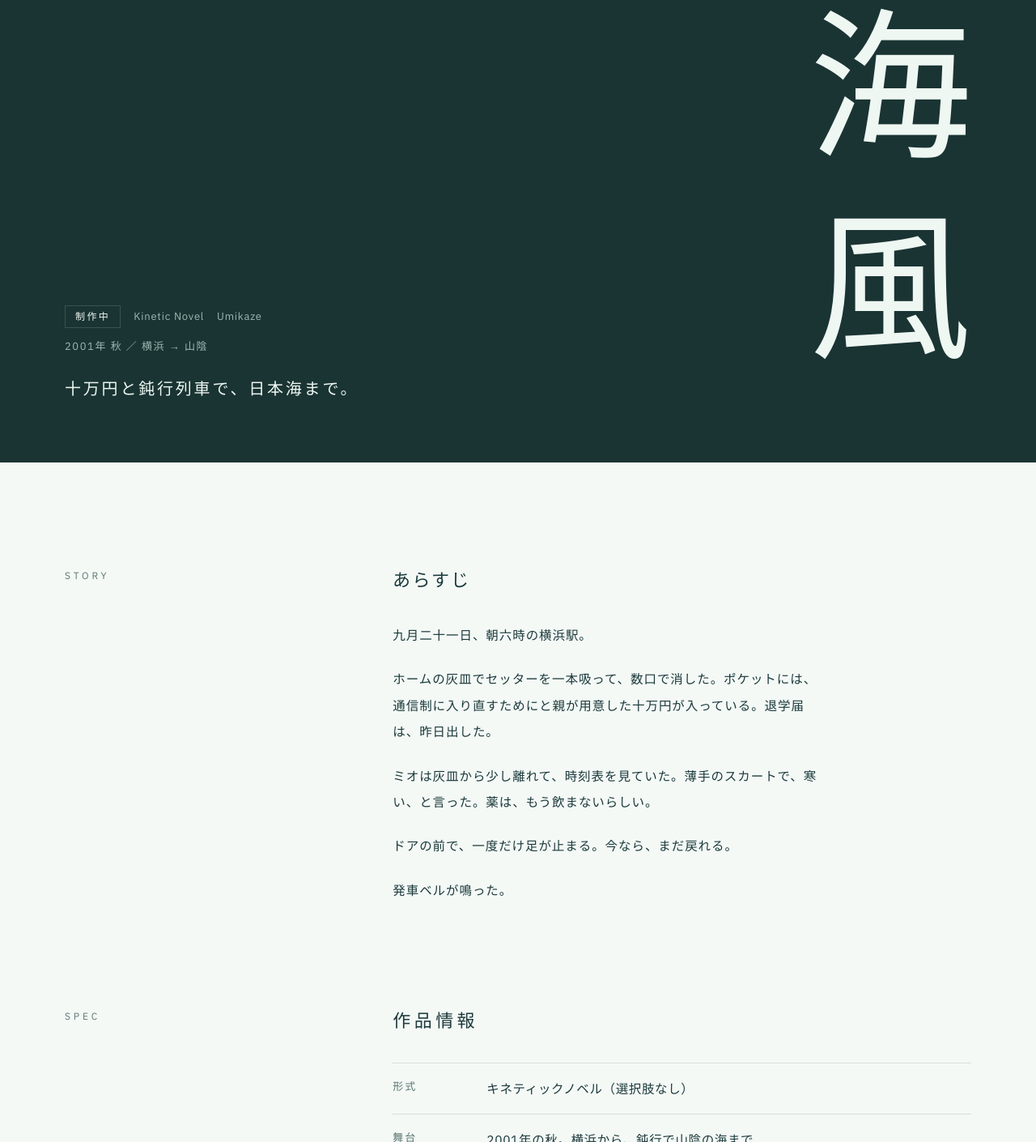
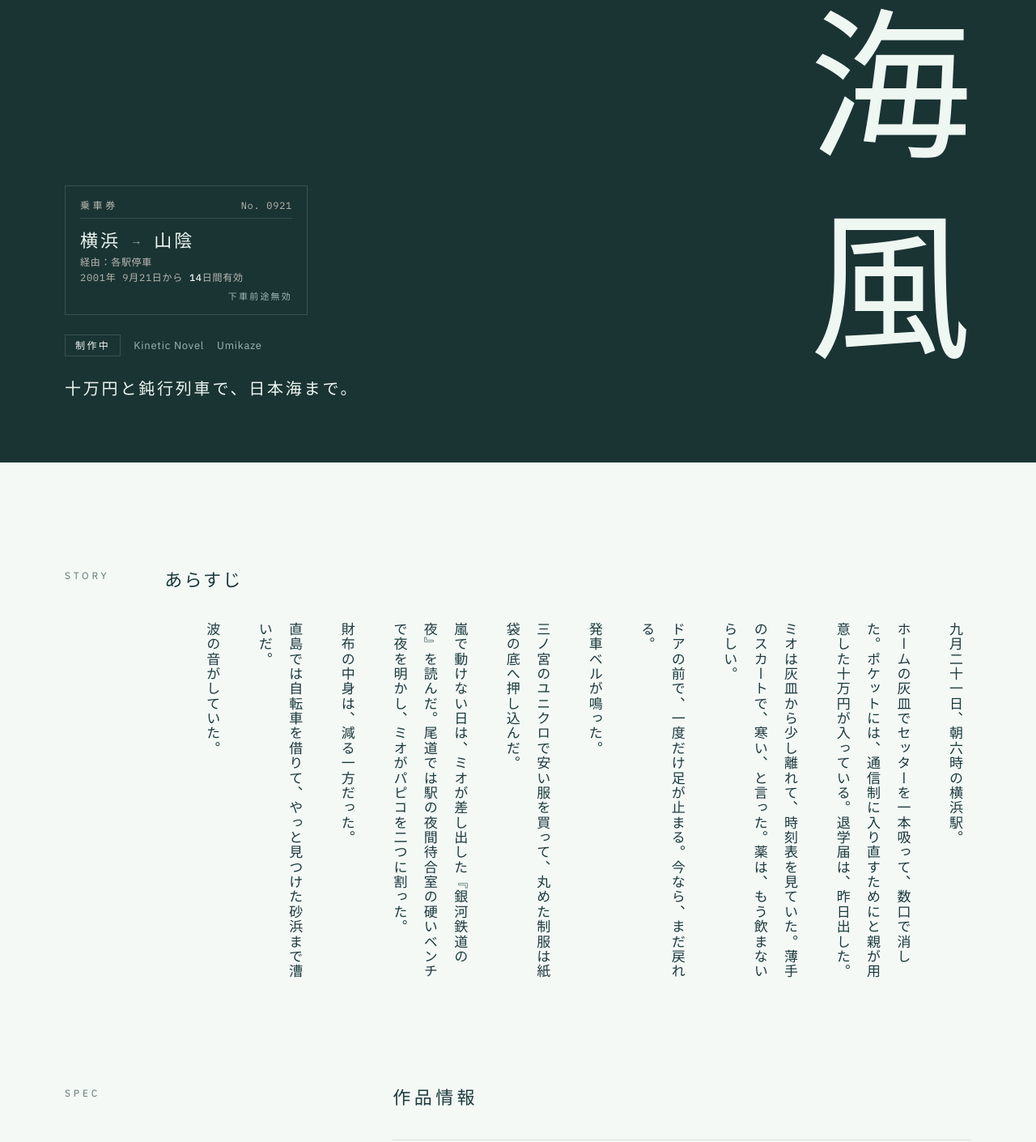
Before and after one commit to mirinnano/ponkotsu-soft-astro, an Astro site: page /works/umikaze in a window 1280 px wide. Shown: the part 137-1547 px from the top of the page at 81% size. Built offline with nearby package versions, Linux system fonts and the light colour scheme; Astro itself is replaced by a stand-in of ours; a web font is replaced by a local one.

Commit message:
海風のページを文学寄りに：縦書きのあらすじ、乗車券、頁送りの ▼
- あらすじを明朝の縦書きに（スマホは横書き）。旅の場面をシナリオから足す
- ページ上部に線だけの乗車券（横浜→山陰、14日間有効、下車前途無効）
- あらすじの末尾にノベルゲームの頁送り記号

Co-Authored-By: Claude Opus 5.5 <noreply@anthropic.com>

```diff
--- a/src/data/works.ts
+++ b/src/data/works.ts
@@ -11,6 +11,7 @@ export type Work = {
   progress: { label: string; value: number }[];
   characters: Character[];
   specs: Spec[];
+  ticket: { from: string; to: string; via: string; date: string; days: number };
   setting: string;
   betaOpen: boolean;
 };
@@ -31,7 +32,14 @@ export const works: Work[] = [
       'ミオは灰皿から少し離れて、時刻表を見ていた。薄手のスカートで、寒い、と言った。薬は、もう飲まないらしい。',
       'ドアの前で、一度だけ足が止まる。今なら、まだ戻れる。',
       '発車ベルが鳴った。',
+      '三ノ宮のユニクロで安い服を買って、丸めた制服は紙袋の底へ押し込んだ。',
+      '嵐で動けない日は、ミオが差し出した『銀河鉄道の夜』を読んだ。尾道では駅の夜間待合室の硬いベンチで夜を明かし、ミオがパピコを二つに割った。',
+      '財布の中身は、減る一方だった。',
+      '直島では自転車を借りて、やっと見つけた砂浜まで漕いだ。',
+      '波の音がしていた。',
     ],
+    // ページ上部の切符（乗車券）に載せる文字
+    ticket: { from: '横浜', to: '山陰', via: '各駅停車', date: '2001年 9月21日', days: 14 },
     progress: [{ label: 'シナリオ・スクリプト', value: 25 }],
     specs: [
       { term: '形式', desc: 'キネティックノベル（選択肢なし）' },
--- a/src/layouts/Base.astro
+++ b/src/layouts/Base.astro
@@ -50,7 +50,7 @@ const ogImage = new URL(u(image), Astro.site);
     <link rel="preconnect" href="https://fonts.gstatic.com" crossorigin />
     <link
       rel="stylesheet"
-      href="https://fonts.googleapis.com/css2?family=IBM+Plex+Sans:wght@400;500;600&family=IBM+Plex+Sans+JP:wght@400;500;600&family=Shippori+Mincho:wght@500&display=swap"
+      href="https://fonts.googleapis.com/css2?family=IBM+Plex+Sans:wght@400;500;600&family=IBM+Plex+Sans+JP:wght@400;500;600&family=IBM+Plex+Mono:wght@400;500&family=Shippori+Mincho:wght@500&display=swap"
     />
     <script is:inline>document.documentElement.classList.remove('no-js');</script>
   </head>
--- a/src/pages/works/[slug].astro
+++ b/src/pages/works/[slug].astro
@@ -23,9 +23,15 @@ const share = [
 <Base overHero="dark" title={work.title} description={`${work.catchcopy}。${work.synopsis.slice(0, 2).join('')}`}>
   <section class="night hero">
     <div class="container hero-inner">
+      <div class="ticket" aria-label={`乗車券 ${work.ticket.from}から${work.ticket.to}まで`}>
+        <p class="t-head"><span>乗車券</span><span class="t-no">No. 0921</span></p>
+        <p class="t-route"><span>{work.ticket.from}</span><span class="t-arrow">→</span><span>{work.ticket.to}</span></p>
+        <p class="t-via">経由：{work.ticket.via}</p>
+        <p class="t-date">{work.ticket.date}から <b>{work.ticket.days}</b>日間有効</p>
+        <p class="t-foot">下車前途無効</p>
+      </div>
       <div class="hero-text">
         <p class="meta"><span class="status">{work.status}</span><span class="en">{work.genre}</span><span class="en">{work.titleEn}</span></p>
-        <p class="setting">{work.setting}</p>
         <p class="catch">{work.catchcopy}</p>
       </div>
       <h1 class="title">{work.title}</h1>
@@ -36,7 +42,10 @@ const share = [
     <p class="label reveal">Story</p>
     <div class="story reveal">
       <h2>あらすじ</h2>
-      {work.synopsis.map((p) => <p class="prose">{p}</p>)}
+      <div class="story-body">
+        {work.synopsis.map((p) => <p>{p}</p>)}
+        <span class="wait" aria-hidden="true">▼</span>
+      </div>
     </div>
   </section>
 
@@ -148,6 +157,28 @@ const share = [
     line-height: 1;
     animation: fade 2.4s var(--ease) both 0.2s;
   }
+  /* 乗車券。色は付けず、細い線と文字だけで置く */
+  .ticket {
+    grid-column: 1;
+    grid-row: 1;
+    align-self: end;
+    justify-self: start;
+    width: min(300px, 100%);
+    padding: 14px 18px 12px;
+    color: var(--ink-soft);
+    border: 1px solid var(--line);
+    font-family: 'IBM Plex Mono', var(--font-ui);
+    font-size: 12px;
+    letter-spacing: 0.06em;
+    animation: fade 2s var(--ease) both 0.5s;
+  }
+  .ticket p { line-height: 1.6; }
+  .t-head { display: flex; justify-content: space-between; border-bottom: 1px solid var(--line); padding-bottom: 6px; }
+  .t-head span:first-child { font-family: var(--font-ui); letter-spacing: 0.3em; }
+  .t-route { display: flex; align-items: center; gap: 12px; margin-top: 8px; font-family: var(--font-mincho); font-size: 22px; letter-spacing: 0.14em; color: var(--ink); }
+  .t-arrow { font-size: 14px; color: var(--mute); }
+  .t-date b { font-weight: 500; color: var(--ink); }
+  .t-foot { margin-top: 6px; font-family: var(--font-ui); font-size: 11px; letter-spacing: 0.2em; text-align: right; color: var(--mute); }
   .hero-text { grid-column: 1; grid-row: 2; align-self: end; animation: fade 2s var(--ease) both 0.9s; }
   .meta { display: flex; gap: 16px; align-items: center; font-size: 13px; color: var(--mute); }
   .status { border: 1px solid var(--line); padding: 1px 12px; color: var(--ink); font-size: 12px; letter-spacing: 0.2em; }
@@ -156,8 +187,37 @@ const share = [
 
   .block { display: grid; grid-template-columns: 1fr 2fr; gap: 48px; }
   h2 { font-size: 22px; letter-spacing: 0.2em; margin-bottom: 36px; }
-  .story p { max-width: 34em; }
-  .story p + p { margin-top: 1.4em; }
+  /* あらすじは小説の頁のように明朝で。広い画面では縦書き。最後に、ノベルゲームの頁送りの ▼ だけを置く */
+  .story-body {
+    font-family: var(--font-mincho);
+    font-size: 16px;
+    line-height: 2.1;
+    letter-spacing: 0.08em;
+  }
+  .story-body p { max-width: 34em; }
+  .story-body p + p { margin-top: 1.2em; }
+  .wait {
+    display: inline-block;
+    margin-top: 0.6em;
+    font-size: 11px;
+    color: var(--mute);
+    animation: wait 1.4s steps(2, jump-none) infinite;
+  }
+  @keyframes wait { 50% { opacity: 0; } }
+  @media (min-width: 900px) {
+    .story-body {
+      writing-mode: vertical-rl;
+      height: 26em;
+      max-width: 100%;
+      overflow-x: auto;
+      margin-left: auto;
+      font-size: 17px;
+      line-height: 2.2;
+    }
+    .story-body p { max-width: none; }
+    .story-body p + p { margin-top: 0; margin-right: 1.6em; }
+    .wait { margin-top: 0; margin-right: 1em; align-self: flex-end; }
+  }
 
   .setting { margin-top: 10px; font-size: 13px; color: var(--mute); letter-spacing: 0.12em; }
   .specs-section { padding-bottom: clamp(80px, 10vw, 140px); }
@@ -229,5 +289,8 @@ const share = [
   @media (max-width: 560px) {
     .hero-inner { grid-template-columns: 1fr; }
     .title { grid-column: 1; grid-row: 1; justify-self: end; font-size: 96px; }
+    .hero-inner { grid-template-rows: auto auto auto; }
+    .ticket { grid-row: 2; width: 100%; max-width: 300px; }
+    .hero-text { grid-row: 3; }
   }
 </style>
```
